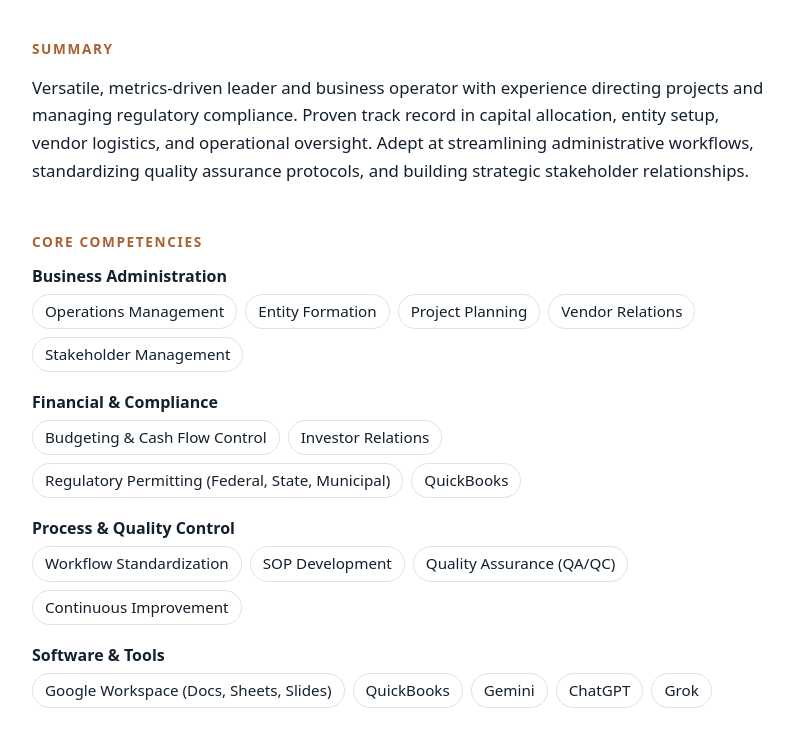
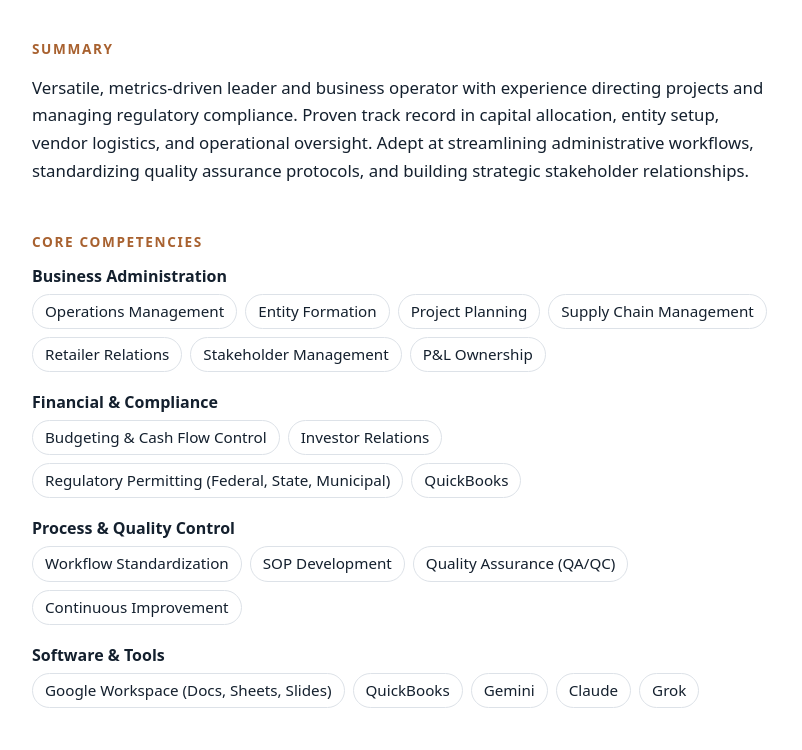
Before and after one commit to qbartlett/quinnbartlett.com, a plain HTML site: page resume.html in a window 1280 px wide. Shown: the part 202-952 px from the top of the page, without its empty margins (238-1040 px from the left). Drawn offline with Linux system fonts and the light colour scheme.

Commit message:
Update resume.html

```diff
--- a/resume.html
+++ b/resume.html
@@ -47,8 +47,10 @@
           <li>Operations Management</li>
           <li>Entity Formation</li>
           <li>Project Planning</li>
-          <li>Vendor Relations</li>
+          <li>Supply Chain Management</li>
+          <li>Retailer Relations</li>
           <li>Stakeholder Management</li>
+          <li>P&L Ownership</li>
         </ul>
       </div>
 
@@ -78,7 +80,7 @@
           <li>Google Workspace (Docs, Sheets, Slides)</li>
           <li>QuickBooks</li>
           <li>Gemini</li>
-          <li>ChatGPT</li>
+          <li>Claude</li>
           <li>Grok</li>
         </ul>
       </div>
```
